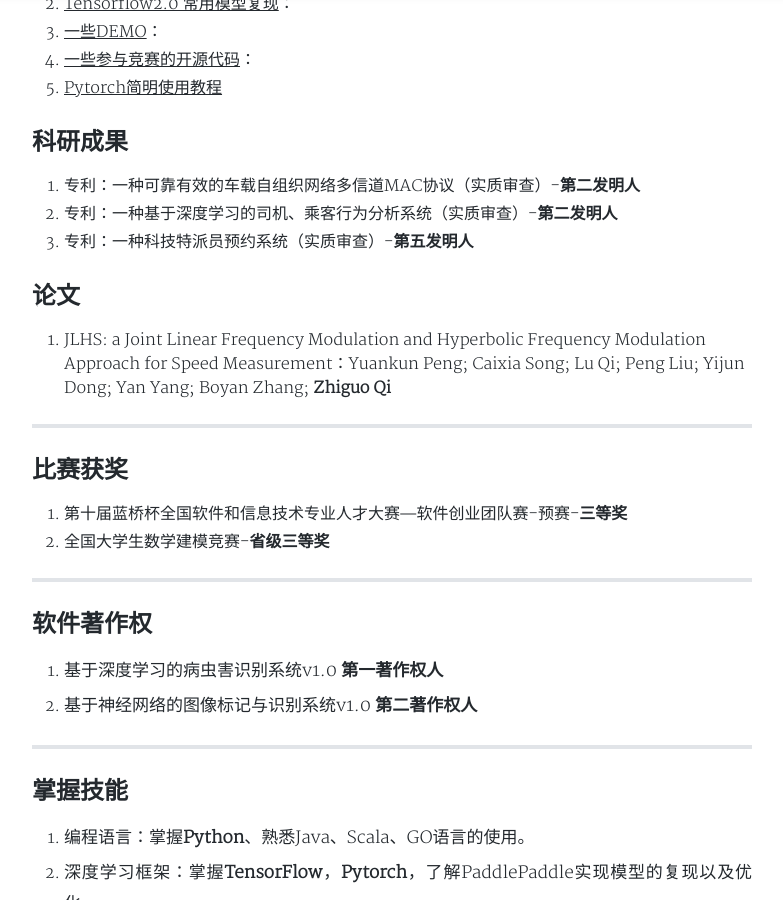
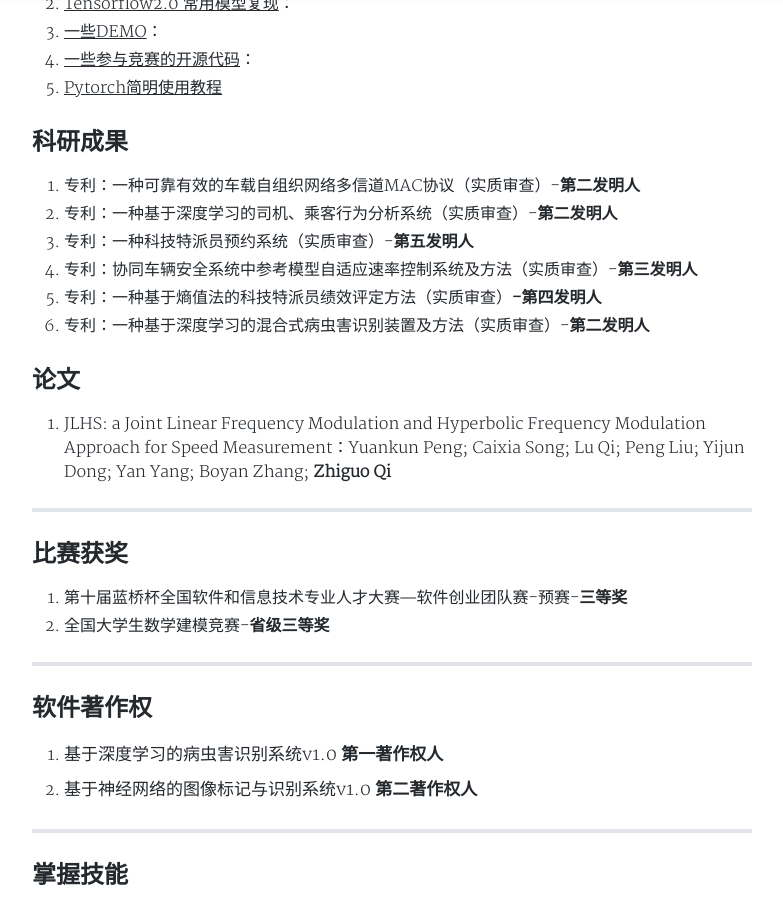
Before and after one commit to Qzgfather/Qzgfather.github.io, a Jekyll site: the page built from _posts/2020-01-09-hello.md, in a window 1280 px wide and 900 px high, scrolled down 1557 px. Shown: the whole window, without its empty margins (248-1031 px from the left). Built offline with Jekyll 4.4.1, drawn with Linux system fonts in a browser that asks for light colours; nearby versions of some CDN libraries; a style sheet for code colours, icons or effects is not loaded.

Commit message:
更新简历

```diff
--- a/_posts/2020-01-09-hello.md
+++ b/_posts/2020-01-09-hello.md
@@ -54,6 +54,9 @@ tags: 个人简介
 1. 专利：一种可靠有效的车载自组织网络多信道MAC协议（实质审查）-**第二发明人**
 2. 专利：一种基于深度学习的司机、乘客行为分析系统（实质审查）-**第二发明人**
 3. 专利：一种科技特派员预约系统（实质审查）-**第五发明人**
+4. 专利：协同车辆安全系统中参考模型自适应速率控制系统及方法（实质审查）-**第三发明人**
+5. 专利：一种基于熵值法的科技特派员绩效评定方法（实质审查）**-第四发明人**
+6.  专利：一种基于深度学习的混合式病虫害识别装置及方法（实质审查）-**第二发明人**
 
 ## 论文
 
```
